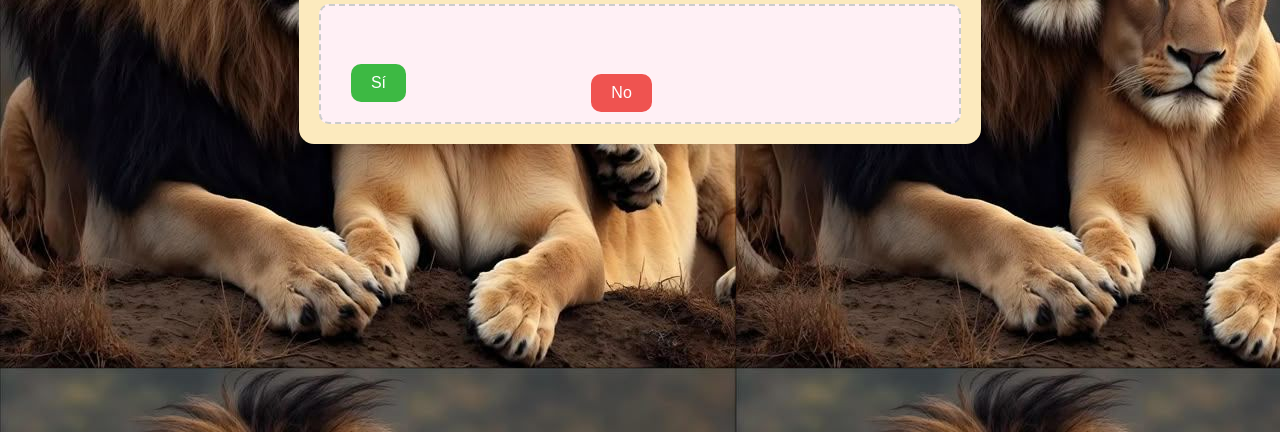
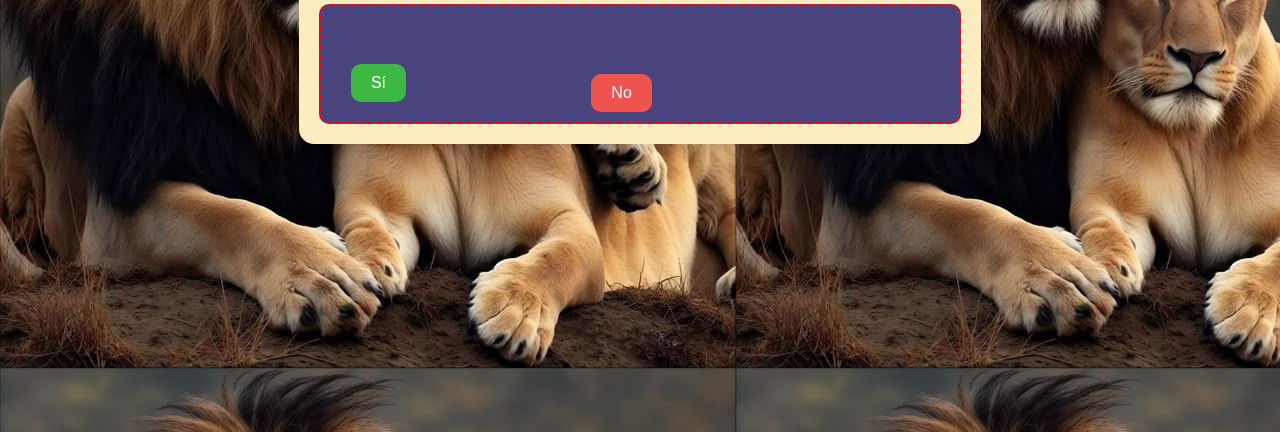
Before and after one commit to Enzo-sash/proyecto-cita, a plain HTML site: page index.html in a window 1280 px wide. Shown: the part 368-800 px from the top of the page. Drawn offline with Linux system fonts and the light colour scheme.

Commit message:
cambio de nombre

```diff
--- a/codigo.css
+++ b/codigo.css
@@ -1,54 +1,66 @@
 * {
+
   box-sizing: border-box;
   margin: 0;
   padding: 0;
+
 }
 
 body, html {
   height: 100%;
   width: 100%;
+  margin: 0;
+  padding: 0;
   font-family: 'Segoe UI', sans-serif;
+  background-image: url('imagenes/descarga.jpg');
+  background-size: cover;
+  background-position: center;
+  background-repeat: no-repeat;
+}
+
+.container {
+
+  height: 100vh;
+  display: flex;
+  justify-content: center;
+  align-items: center;
+  background: #5c768b;
+  background-image: url('imagenes/descarga.jpg');
+
+
+}
+
+.card {
+
+  background-size: cover;
+  background-position: center;
+  border-radius: 15px;
+  padding: 20px;
+  box-shadow: 0 0 15px rgba(0, 0, 0, 0.2);
+  color: #000000; /* Asegúrate de que el texto se vea */
+  position: relative;
+  transition: background 5s ease-in-out;
+  animation: gradientBG 15s infinite alternate;
 
 }
 
 
 
-.container {
-  height: 100vh;
-  display: flex;
-  justify-content: center;
-  align-items: center;
-  background: #0a3b64;
- background-image: url(../imagenes/descarga.jpg);
-}
-
-.card {
-  background-size: cover;
-  background-position: center;
-  border-radius: 15px;
-  padding: 20px;
-  box-shadow: 0 0 15px rgba(0, 0, 0, 0.2);
-  color: #ffffff; /* Asegúrate de que el texto se vea */
-  position: relative;
-  transition: background 5s ease-in-out;
-  animation: gradientBG 15s infinite alternate;
-}
-
-
-
 h1 {
-  color: #421023;
+  color: #020202;
   margin-bottom: 20px;
 }
 
 .btn-container {
+
   position: relative;
   width: 100%;
   height: 120px;
-  border: 2px dashed #ccc;
+  border: 2px dashed #ff0000;
   border-radius: 10px;
-  background-color: #fff0f5;
+  background-color: #4a447e;
   overflow: hidden;
+
 }
 
 button {
@@ -89,7 +101,7 @@ button {
   animation: bounce 0.6s;
 }
 @keyframes gradientBG {
-  0%   { background: #ffe4e1; }
+  0%   { background: #ffffff; }
   50%  { background: #fceabb; }
   100% { background: #e1bee7; }
 }
@@ -101,6 +113,7 @@ button {
   margin-top: 30px;
   display: none;
   text-align: left;
+
 }
 #extraForm label {
   display: block;
@@ -112,14 +125,14 @@ button {
   padding: 8px;
   margin-bottom: 15px;
   border-radius: 5px;
-  border: 1px solid #ccc;
+  border: 1px solid #f70909;
   font-size: 14px;
   box-sizing: border-box;
 }
 #extraForm button {
   position: static;
   width: 100%;
-  background-color: #d81b60;
-  color: white;
+  background-color: #000000;
+  color: rgb(253, 253, 253);
   font-weight: bold;
 }
--- a/index.html
+++ b/index.html
@@ -31,7 +31,9 @@
   <label for="comments">¿Algo más que quieras decir?</label>
   <textarea id="comments" name="comments" rows="3" placeholder="Escribe aquí..."></textarea>
 
+
   <button type="submit">Enviar</button>
+  <p><center><br>IAM SASH</center></p>
 </form>
 
 
```
